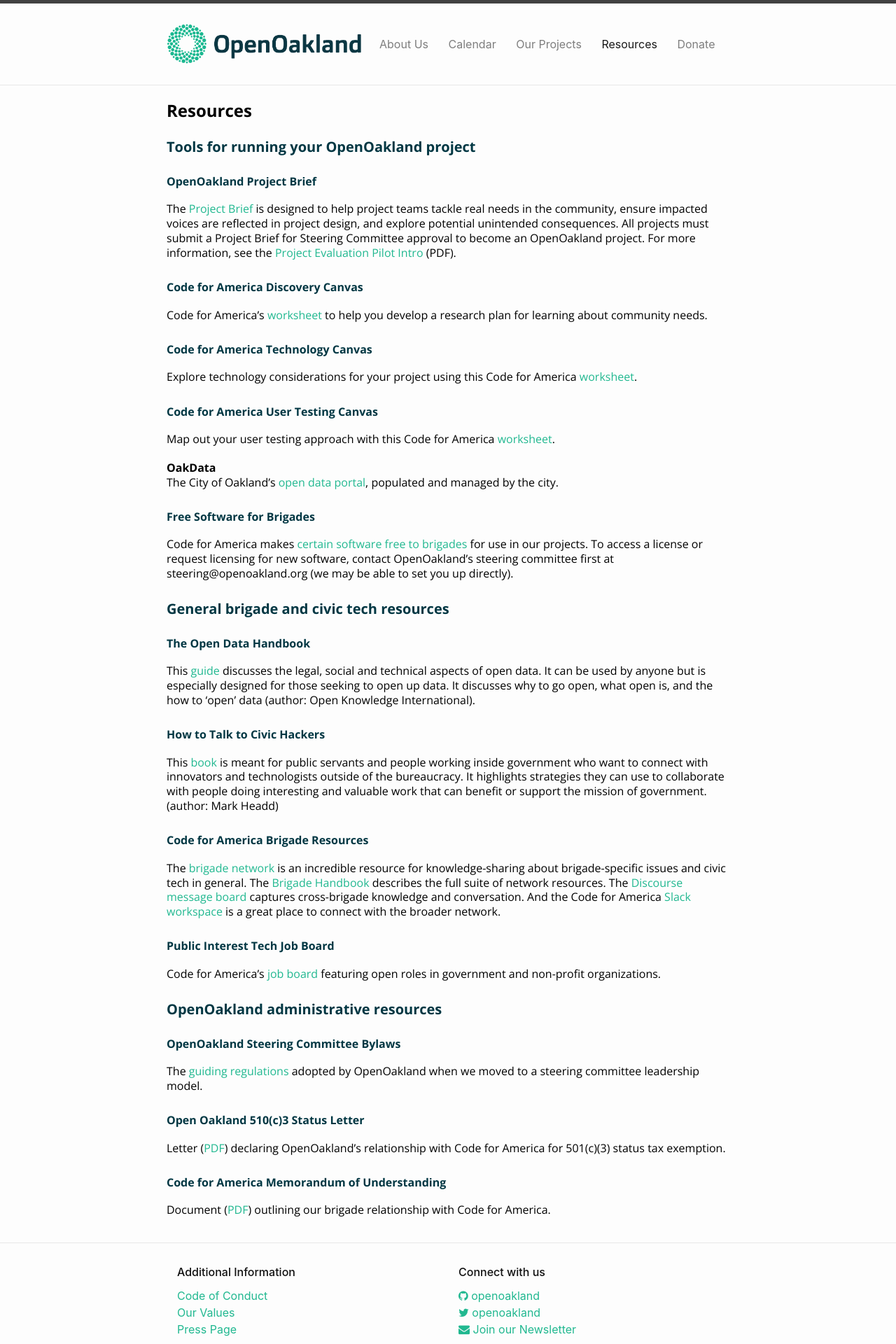
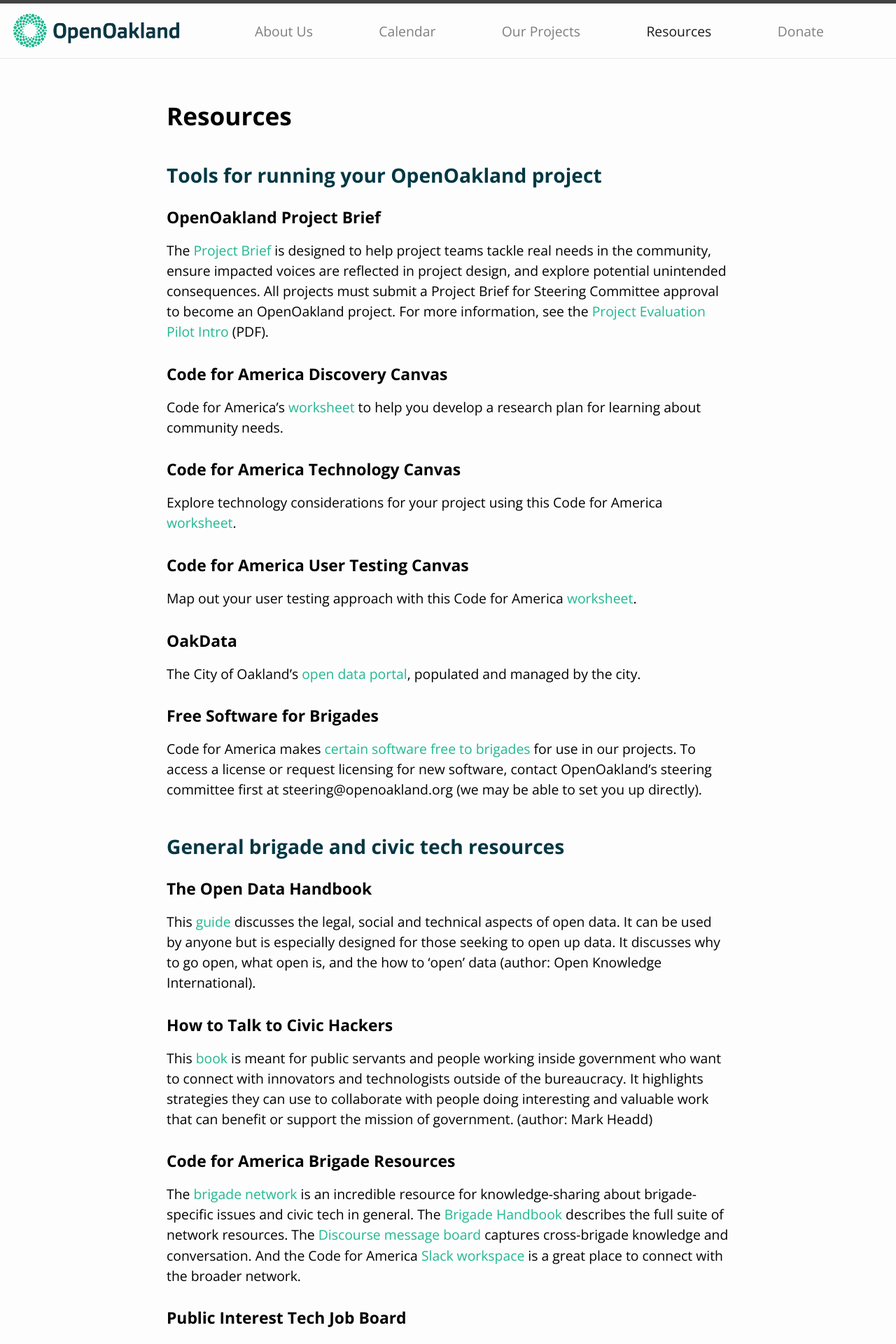
Before and after one commit to openoakland/openoakland.org, a Jekyll site: the page built from src/resources.md, in a window 1280 px wide. Shown: the top 1920 px of the page at 70% size. Built offline with Jekyll 4.4.1, drawn with Linux system fonts in a browser that asks for light colours.

Commit message:
Visual design updates (header, type, spacing)
Header:
- Adjusted logo size to avoid link wrapping in menu
- Removed wrapper t0 make header full-width, allowing breathing room in the menu items
- Added bottom margin white space

Type styles:
- Adjusted header styles and spacing to create better white spacing/flow

Misc:
- Adjusted iframe spacing for better breathability

```diff
--- a/src/_includes/header.html
+++ b/src/_includes/header.html
@@ -1,5 +1,5 @@
 <header class="site-header">
-  <nav class="navbar navbar-expand-lg navbar-light wrapper">
+  <nav class="navbar navbar-expand-lg navbar-light ">
     {%- assign default_paths = site.data.navigation | map: "path" -%}
     {%- assign page_paths = site.header_pages | default: default_paths -%}
     <a class="navbar-brand" rel="author" href="{{ "/" | relative_url }}">
--- a/src/_sass/main.scss
+++ b/src/_sass/main.scss
@@ -59,7 +59,9 @@
   }
 }
 
-img { max-width:100% }
+img {
+  max-width:100%;
+}
 
 main {
   display: block; /* Default value of `display` of `main` element is 'inline' in IE 11. */
@@ -78,10 +80,12 @@
   border-top: 5px solid $grey-color-dark;
   border-bottom: 1px solid $grey-color-light;
   min-height: $spacing-unit * 1.865;
+  margin-bottom: 40px;
 }
 
 .header-logo {
-  width: 280px;
+  width: 240px;
+  margin-right: 80px;
   @media (max-width: $mobile-up) {
     width: 200px;
   }
@@ -131,13 +135,13 @@
   width: 100%;
   height: 0;
   padding-bottom: 56.25%;
-  margin-bottom: $spacing-unit / 2;
+  margin-bottom: $spacing-unit * 3;
 }
 
 .iframe-container iframe {
   position: absolute;
-  top: 0;
-  left: 0;
+  margin-top: 20px;
+  margin-bottom: 20px;
   width: 100%;
   height: 100%;
 }
--- a/src/assets/main.scss
+++ b/src/assets/main.scss
@@ -8,19 +8,29 @@
 
 /** Type styles **/
 
-p {
+* {
+  margin: 0;
+  padding: 0;
+  font-size: 1.1rem;
+  font-family: inherit;
+  -webkit-text-size-adjust: 100%;
+}
+
+body {
   font-family: 'Open Sans', Helvetica, sans-serif;
   color: #000;
-  font-size:1rem;
-  line-height:1.3;
-  margin-top:20px
+}
+
+p {
+  line-height:1.5;
+  margin-top:20px;
 }
 
 h1, h2, h3, h4, h5 {
   font-family: 'Open Sans', Helvetica, sans-serif;
 }
 
-h2, h3, h4, h5 {
+h1, h4, h5 {
   color: #013743;
   margin-top:1.9rem;
 }
@@ -28,45 +38,54 @@
 h1 {
   font-weight: bold;
   color: #000;
-  font-size:1.5rem;
-  line-height:1;
-  margin-top:0;
+  font-size: 2rem;
+  line-height: 1;
+  margin-top: 0;
 }
 
 h2 {
+  color: #013743;
   font-weight: bold;
-  font-size:1.25rem;
-  line-height:1;
+  font-size: 1.6rem;
+  line-height: 1;
+  margin-top: 3rem;
 }
 
 h3 {
   font-weight: bold;
-  font-size:1rem;
-  line-height:1.1;
+  font-size: 1.3rem;
+  line-height: 1.1;
+  margin-top:1.9rem;
 }
 
 h4 {
-  font-size:1rem;
-  line-height:1.1;
+  font-size: 1.2rem;
+  line-height: 1.5;
 }
 
 h5 {
   font-style: italic;
-  font-size:1rem;
-  line-height:1.2;
+  font-size: 1.1rem;
+  line-height: 1.4;
 }
 
 ul {
-  margin-top:1.6em;
+  margin-top: 1.6rem;
+  line-height:1.5;
+  margin-top: 1.3rem;
+  list-style-type: disc;
 }
 
 li {
-  margin-top:1.3em;
+  margin-left:1rem;
 }
 
 .caption {
   color: #013743;
-  font-size:.7rem;
-  line-height:1;
+  font-size: .7rem;
+  line-height: 1;
   margin-top:1.3rem;
 }
+
+
+/** Header adjustments **/
--- a/src/resources.md
+++ b/src/resources.md
@@ -6,6 +6,7 @@
 ---
 
 ## Tools for running your OpenOakland project
+
 
 ### OpenOakland Project Brief
 The [Project Brief](https://docs.google.com/document/d/1k24P9JiAUEzJLPFRDjVh7aRZexax6NUhfPFLSI3R80M/edit?usp=sharing) is designed to help project teams tackle real needs in the community, ensure impacted voices are reflected in project design, and explore potential unintended consequences. All projects must submit a Project Brief for Steering Committee approval to become an OpenOakland project. For more information, see the [Project Evaluation Pilot Intro](https://drive.google.com/file/d/1ivtFcFTtXg33paMLCCMkdxKOZ9hpGVJf/view?usp=sharing) (PDF).
@@ -19,7 +20,7 @@
 ### Code for America User Testing Canvas
 Map out your user testing approach with this Code for America [worksheet](https://c4a.me/canvas-user-testing).
 
-**OakData**
+### OakData
 The City of Oakland’s [open data portal](http://data.oaklandnet.com/), populated and managed by the city.
 
 ### Free Software for Brigades
```
